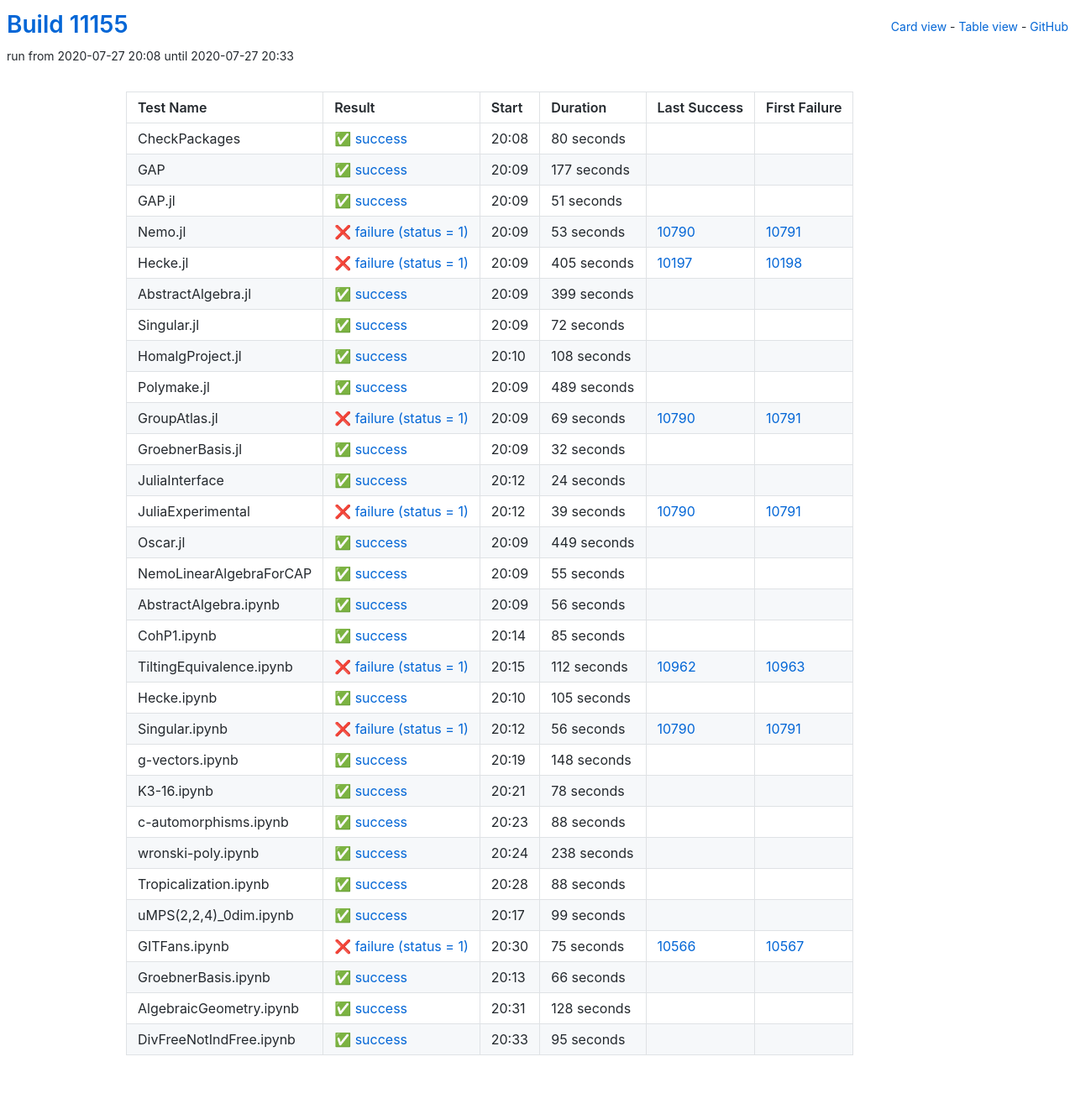
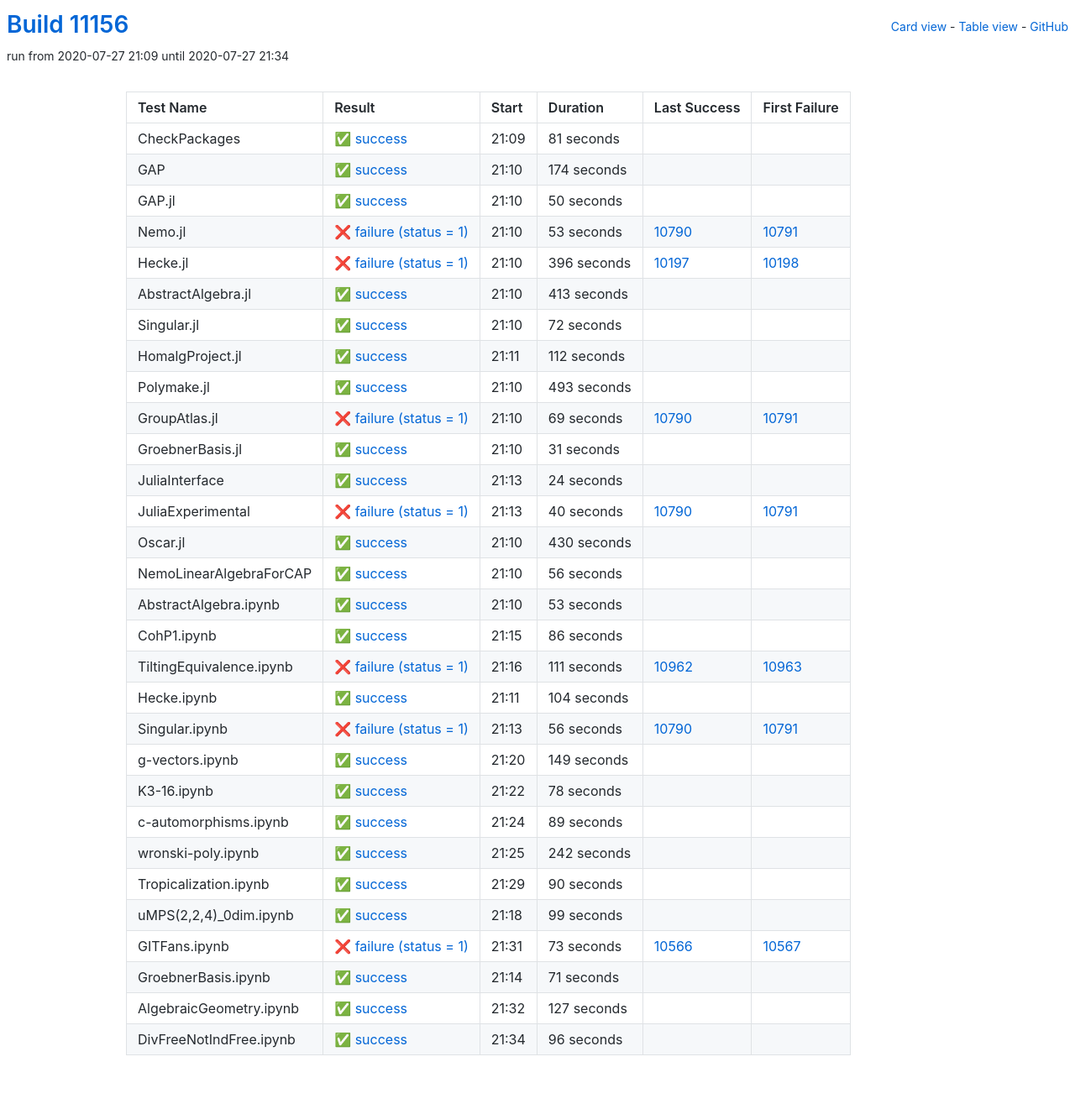
Before and after one commit to oscar-system/oscar-ci-status, a Jekyll site: the page built from table.html, in a window 1280 px wide. Shown: the whole page at 84% size. Built offline with Jekyll 4.4.1, drawn with Linux system fonts in a browser that asks for light colours.

Commit message:
Build #11156

```diff
--- a/_data/ci.yml
+++ b/_data/ci.yml
@@ -1,6 +1,6 @@
 ---
-build: 11155
-build_url: https://oscarci.mathematik.uni-kl.de/job/oscar/11155/
+build: 11156
+build_url: https://oscarci.mathematik.uni-kl.de/job/oscar/11156/
 job: oscar
 organization: oscar-system
 repo: oscar-ci-status
@@ -8,44 +8,44 @@
 tests:
 - name: CheckPackages
   id: checkpackages
-  log: https://oscarci.mathematik.uni-kl.de/job/oscar/11155/artifact/logs/build-11155/CheckPackages.log
-  start: 2020-07-27 20:08
+  log: https://oscarci.mathematik.uni-kl.de/job/oscar/11156/artifact/logs/build-11156/CheckPackages.log
+  start: 2020-07-27 21:09
   success: true
   exitcode: 0
   status: success
-  duration: 80
+  duration: 81
   last_success: false
   last_success_url:
   first_failure: false
   first_failure_url:
 - name: GAP
   id: gap
-  log: https://oscarci.mathematik.uni-kl.de/job/oscar/11155/artifact/logs/build-11155/GAP.log
-  start: 2020-07-27 20:09
+  log: https://oscarci.mathematik.uni-kl.de/job/oscar/11156/artifact/logs/build-11156/GAP.log
+  start: 2020-07-27 21:10
   success: true
   exitcode: 0
   status: success
-  duration: 177
+  duration: 174
   last_success: false
   last_success_url:
   first_failure: false
   first_failure_url:
 - name: GAP.jl
   id: gap-jl
-  log: https://oscarci.mathematik.uni-kl.de/job/oscar/11155/artifact/logs/build-11155/GAP.jl.log
-  start: 2020-07-27 20:09
+  log: https://oscarci.mathematik.uni-kl.de/job/oscar/11156/artifact/logs/build-11156/GAP.jl.log
+  start: 2020-07-27 21:10
   success: true
   exitcode: 0
   status: success
-  duration: 51
+  duration: 50
   last_success: false
   last_success_url:
   first_failure: false
   first_failure_url:
 - name: Nemo.jl
   id: nemo-jl
-  log: https://oscarci.mathematik.uni-kl.de/job/oscar/11155/artifact/logs/build-11155/Nemo.jl.log
-  start: 2020-07-27 20:09
+  log: https://oscarci.mathematik.uni-kl.de/job/oscar/11156/artifact/logs/build-11156/Nemo.jl.log
+  start: 2020-07-27 21:10
   success: false
   exitcode: 1
   status: failure
@@ -56,32 +56,32 @@
   first_failure_url: https://oscarci.mathematik.uni-kl.de/job/oscar/10791/
 - name: Hecke.jl
   id: hecke-jl
-  log: https://oscarci.mathematik.uni-kl.de/job/oscar/11155/artifact/logs/build-11155/Hecke.jl.log
-  start: 2020-07-27 20:09
+  log: https://oscarci.mathematik.uni-kl.de/job/oscar/11156/artifact/logs/build-11156/Hecke.jl.log
+  start: 2020-07-27 21:10
   success: false
   exitcode: 1
   status: failure
-  duration: 405
+  duration: 396
   last_success: 10197
   last_success_url: https://oscarci.mathematik.uni-kl.de/job/oscar/10197/
   first_failure: 10198
   first_failure_url: https://oscarci.mathematik.uni-kl.de/job/oscar/10198/
 - name: AbstractAlgebra.jl
   id: abstractalgebra-jl
-  log: https://oscarci.mathematik.uni-kl.de/job/oscar/11155/artifact/logs/build-11155/AbstractAlgebra.jl.log
-  start: 2020-07-27 20:09
+  log: https://oscarci.mathematik.uni-kl.de/job/oscar/11156/artifact/logs/build-11156/AbstractAlgebra.jl.log
+  start: 2020-07-27 21:10
   success: true
   exitcode: 0
   status: success
-  duration: 399
+  duration: 413
   last_success: false
   last_success_url:
   first_failure: false
   first_failure_url:
 - name: Singular.jl
   id: singular-jl
-  log: https://oscarci.mathematik.uni-kl.de/job/oscar/11155/artifact/logs/build-11155/Singular.jl.log
-  start: 2020-07-27 20:09
+  log: https://oscarci.mathematik.uni-kl.de/job/oscar/11156/artifact/logs/build-11156/Singular.jl.log
+  start: 2020-07-27 21:10
   success: true
   exitcode: 0
   status: success
@@ -92,32 +92,32 @@
   first_failure_url:
 - name: HomalgProject.jl
   id: homalgproject-jl
-  log: https://oscarci.mathematik.uni-kl.de/job/oscar/11155/artifact/logs/build-11155/HomalgProject.jl.log
-  start: 2020-07-27 20:10
+  log: https://oscarci.mathematik.uni-kl.de/job/oscar/11156/artifact/logs/build-11156/HomalgProject.jl.log
+  start: 2020-07-27 21:11
   success: true
   exitcode: 0
   status: success
-  duration: 108
+  duration: 112
   last_success: false
   last_success_url:
   first_failure: false
   first_failure_url:
 - name: Polymake.jl
   id: polymake-jl
-  log: https://oscarci.mathematik.uni-kl.de/job/oscar/11155/artifact/logs/build-11155/Polymake.jl.log
-  start: 2020-07-27 20:09
+  log: https://oscarci.mathematik.uni-kl.de/job/oscar/11156/artifact/logs/build-11156/Polymake.jl.log
+  start: 2020-07-27 21:10
   success: true
   exitcode: 0
   status: success
-  duration: 489
+  duration: 493
   last_success: false
   last_success_url:
   first_failure: false
   first_failure_url:
 - name: GroupAtlas.jl
   id: groupatlas-jl
-  log: https://oscarci.mathematik.uni-kl.de/job/oscar/11155/artifact/logs/build-11155/GroupAtlas.jl.log
-  start: 2020-07-27 20:09
+  log: https://oscarci.mathematik.uni-kl.de/job/oscar/11156/artifact/logs/build-11156/GroupAtlas.jl.log
+  start: 2020-07-27 21:10
   success: false
   exitcode: 1
   status: failure
@@ -128,20 +128,20 @@
   first_failure_url: https://oscarci.mathematik.uni-kl.de/job/oscar/10791/
 - name: GroebnerBasis.jl
   id: groebnerbasis-jl
-  log: https://oscarci.mathematik.uni-kl.de/job/oscar/11155/artifact/logs/build-11155/GroebnerBasis.jl.log
-  start: 2020-07-27 20:09
+  log: https://oscarci.mathematik.uni-kl.de/job/oscar/11156/artifact/logs/build-11156/GroebnerBasis.jl.log
+  start: 2020-07-27 21:10
   success: true
   exitcode: 0
   status: success
-  duration: 32
+  duration: 31
   last_success: false
   last_success_url:
   first_failure: false
   first_failure_url:
 - name: JuliaInterface
   id: juliainterface
-  log: https://oscarci.mathematik.uni-kl.de/job/oscar/11155/artifact/logs/build-11155/JuliaInterface.log
-  start: 2020-07-27 20:12
+  log: https://oscarci.mathematik.uni-kl.de/job/oscar/11156/artifact/logs/build-11156/JuliaInterface.log
+  start: 2020-07-27 21:13
   success: true
   exitcode: 0
   status: success
@@ -152,44 +152,32 @@
   first_failure_url:
 - name: JuliaExperimental
   id: juliaexperimental
-  log: https://oscarci.mathematik.uni-kl.de/job/oscar/11155/artifact/logs/build-11155/JuliaExperimental.log
-  start: 2020-07-27 20:12
+  log: https://oscarci.mathematik.uni-kl.de/job/oscar/11156/artifact/logs/build-11156/JuliaExperimental.log
+  start: 2020-07-27 21:13
   success: false
   exitcode: 1
   status: failure
-  duration: 39
+  duration: 40
   last_success: 10790
   last_success_url: https://oscarci.mathematik.uni-kl.de/job/oscar/10790/
   first_failure: 10791
   first_failure_url: https://oscarci.mathematik.uni-kl.de/job/oscar/10791/
 - name: Oscar.jl
   id: oscar-jl
-  log: https://oscarci.mathematik.uni-kl.de/job/oscar/11155/artifact/logs/build-11155/Oscar.jl.log
-  start: 2020-07-27 20:09
+  log: https://oscarci.mathematik.uni-kl.de/job/oscar/11156/artifact/logs/build-11156/Oscar.jl.log
+  start: 2020-07-27 21:10
   success: true
   exitcode: 0
   status: success
-  duration: 449
+  duration: 430
   last_success: false
   last_success_url:
   first_failure: false
   first_failure_url:
 - name: NemoLinearAlgebraForCAP
   id: nemolinearalgebraforcap
-  log: https://oscarci.mathematik.uni-kl.de/job/oscar/11155/artifact/logs/build-11155/NemoLinearAlgebraForCAP.log
-  start: 2020-07-27 20:09
-  success: true
-  exitcode: 0
-  status: success
-  duration: 55
-  last_success: false
-  last_success_url:
-  first_failure: false
-  first_failure_url:
-- name: AbstractAlgebra.ipynb
-  id: abstractalgebra-ipynb
-  log: https://oscarci.mathematik.uni-kl.de/job/oscar/11155/artifact/logs/build-11155/AbstractAlgebra.ipynb.log
-  start: 2020-07-27 20:09
+  log: https://oscarci.mathematik.uni-kl.de/job/oscar/11156/artifact/logs/build-11156/NemoLinearAlgebraForCAP.log
+  start: 2020-07-27 21:10
   success: true
   exitcode: 0
   status: success
@@ -198,46 +186,58 @@
   last_success_url:
   first_failure: false
   first_failure_url:
-- name: CohP1.ipynb
-  id: cohp1-ipynb
-  log: https://oscarci.mathematik.uni-kl.de/job/oscar/11155/artifact/logs/build-11155/CohP1.ipynb.log
-  start: 2020-07-27 20:14
+- name: AbstractAlgebra.ipynb
+  id: abstractalgebra-ipynb
+  log: https://oscarci.mathematik.uni-kl.de/job/oscar/11156/artifact/logs/build-11156/AbstractAlgebra.ipynb.log
+  start: 2020-07-27 21:10
   success: true
   exitcode: 0
   status: success
-  duration: 85
+  duration: 53
+  last_success: false
+  last_success_url:
+  first_failure: false
+  first_failure_url:
+- name: CohP1.ipynb
+  id: cohp1-ipynb
+  log: https://oscarci.mathematik.uni-kl.de/job/oscar/11156/artifact/logs/build-11156/CohP1.ipynb.log
+  start: 2020-07-27 21:15
+  success: true
+  exitcode: 0
+  status: success
+  duration: 86
   last_success: false
   last_success_url:
   first_failure: false
   first_failure_url:
 - name: TiltingEquivalence.ipynb
   id: tiltingequivalence-ipynb
-  log: https://oscarci.mathematik.uni-kl.de/job/oscar/11155/artifact/logs/build-11155/TiltingEquivalence.ipynb.log
-  start: 2020-07-27 20:15
+  log: https://oscarci.mathematik.uni-kl.de/job/oscar/11156/artifact/logs/build-11156/TiltingEquivalence.ipynb.log
+  start: 2020-07-27 21:16
   success: false
   exitcode: 1
   status: failure
-  duration: 112
+  duration: 111
   last_success: 10962
   last_success_url: https://oscarci.mathematik.uni-kl.de/job/oscar/10962/
   first_failure: 10963
   first_failure_url: https://oscarci.mathematik.uni-kl.de/job/oscar/10963/
 - name: Hecke.ipynb
   id: hecke-ipynb
-  log: https://oscarci.mathematik.uni-kl.de/job/oscar/11155/artifact/logs/build-11155/Hecke.ipynb.log
-  start: 2020-07-27 20:10
+  log: https://oscarci.mathematik.uni-kl.de/job/oscar/11156/artifact/logs/build-11156/Hecke.ipynb.log
+  start: 2020-07-27 21:11
   success: true
   exitcode: 0
   status: success
-  duration: 105
+  duration: 104
   last_success: false
   last_success_url:
   first_failure: false
   first_failure_url:
 - name: Singular.ipynb
   id: singular-ipynb
-  log: https://oscarci.mathematik.uni-kl.de/job/oscar/11155/artifact/logs/build-11155/Singular.ipynb.log
-  start: 2020-07-27 20:12
+  log: https://oscarci.mathematik.uni-kl.de/job/oscar/11156/artifact/logs/build-11156/Singular.ipynb.log
+  start: 2020-07-27 21:13
   success: false
   exitcode: 1
   status: failure
@@ -248,20 +248,20 @@
   first_failure_url: https://oscarci.mathematik.uni-kl.de/job/oscar/10791/
 - name: g-vectors.ipynb
   id: g-vectors-ipynb
-  log: https://oscarci.mathematik.uni-kl.de/job/oscar/11155/artifact/logs/build-11155/g-vectors.ipynb.log
-  start: 2020-07-27 20:19
+  log: https://oscarci.mathematik.uni-kl.de/job/oscar/11156/artifact/logs/build-11156/g-vectors.ipynb.log
+  start: 2020-07-27 21:20
   success: true
   exitcode: 0
   status: success
-  duration: 148
+  duration: 149
   last_success: false
   last_success_url:
   first_failure: false
   first_failure_url:
 - name: K3-16.ipynb
   id: k3-16-ipynb
-  log: https://oscarci.mathematik.uni-kl.de/job/oscar/11155/artifact/logs/build-11155/K3-16.ipynb.log
-  start: 2020-07-27 20:21
+  log: https://oscarci.mathematik.uni-kl.de/job/oscar/11156/artifact/logs/build-11156/K3-16.ipynb.log
+  start: 2020-07-27 21:22
   success: true
   exitcode: 0
   status: success
@@ -272,44 +272,44 @@
   first_failure_url:
 - name: c-automorphisms.ipynb
   id: c-automorphisms-ipynb
-  log: https://oscarci.mathematik.uni-kl.de/job/oscar/11155/artifact/logs/build-11155/c-automorphisms.ipynb.log
-  start: 2020-07-27 20:23
+  log: https://oscarci.mathematik.uni-kl.de/job/oscar/11156/artifact/logs/build-11156/c-automorphisms.ipynb.log
+  start: 2020-07-27 21:24
   success: true
   exitcode: 0
   status: success
-  duration: 88
+  duration: 89
   last_success: false
   last_success_url:
   first_failure: false
   first_failure_url:
 - name: wronski-poly.ipynb
   id: wronski-poly-ipynb
-  log: https://oscarci.mathematik.uni-kl.de/job/oscar/11155/artifact/logs/build-11155/wronski-poly.ipynb.log
-  start: 2020-07-27 20:24
+  log: https://oscarci.mathematik.uni-kl.de/job/oscar/11156/artifact/logs/build-11156/wronski-poly.ipynb.log
+  start: 2020-07-27 21:25
   success: true
   exitcode: 0
   status: success
-  duration: 238
+  duration: 242
   last_success: false
   last_success_url:
   first_failure: false
   first_failure_url:
 - name: Tropicalization.ipynb
   id: tropicalization-ipynb
-  log: https://oscarci.mathematik.uni-kl.de/job/oscar/11155/artifact/logs/build-11155/Tropicalization.ipynb.log
-  start: 2020-07-27 20:28
+  log: https://oscarci.mathematik.uni-kl.de/job/oscar/11156/artifact/logs/build-11156/Tropicalization.ipynb.log
+  start: 2020-07-27 21:29
   success: true
   exitcode: 0
   status: success
-  duration: 88
+  duration: 90
   last_success: false
   last_success_url:
   first_failure: false
   first_failure_url:
 - name: uMPS(2,2,4)_0dim.ipynb
   id: umps-2-2-4-0dim-ipynb
-  log: https://oscarci.mathematik.uni-kl.de/job/oscar/11155/artifact/logs/build-11155/uMPS-2-2-4-_0dim.ipynb.log
-  start: 2020-07-27 20:17
+  log: https://oscarci.mathematik.uni-kl.de/job/oscar/11156/artifact/logs/build-11156/uMPS-2-2-4-_0dim.ipynb.log
+  start: 2020-07-27 21:18
   success: true
   exitcode: 0
   status: success
@@ -320,48 +320,48 @@
   first_failure_url:
 - name: GITFans.ipynb
   id: gitfans-ipynb
-  log: https://oscarci.mathematik.uni-kl.de/job/oscar/11155/artifact/logs/build-11155/GITFans.ipynb.log
-  start: 2020-07-27 20:30
+  log: https://oscarci.mathematik.uni-kl.de/job/oscar/11156/artifact/logs/build-11156/GITFans.ipynb.log
+  start: 2020-07-27 21:31
   success: false
   exitcode: 1
   status: failure
-  duration: 75
+  duration: 73
   last_success: 10566
   last_success_url: https://oscarci.mathematik.uni-kl.de/job/oscar/10566/
   first_failure: 10567
   first_failure_url: https://oscarci.mathematik.uni-kl.de/job/oscar/10567/
 - name: GroebnerBasis.ipynb
   id: groebnerbasis-ipynb
-  log: https://oscarci.mathematik.uni-kl.de/job/oscar/11155/artifact/logs/build-11155/GroebnerBasis.ipynb.log
-  start: 2020-07-27 20:13
+  log: https://oscarci.mathematik.uni-kl.de/job/oscar/11156/artifact/logs/build-11156/GroebnerBasis.ipynb.log
+  start: 2020-07-27 21:14
   success: true
   exitcode: 0
   status: success
-  duration: 66
+  duration: 71
   last_success: false
   last_success_url:
   first_failure: false
   first_failure_url:
 - name: AlgebraicGeometry.ipynb
   id: algebraicgeometry-ipynb
-  log: https://oscarci.mathematik.uni-kl.de/job/oscar/11155/artifact/logs/build-11155/AlgebraicGeometry.ipynb.log
-  start: 2020-07-27 20:31
+  log: https://oscarci.mathematik.uni-kl.de/job/oscar/11156/artifact/logs/build-11156/AlgebraicGeometry.ipynb.log
+  start: 2020-07-27 21:32
   success: true
   exitcode: 0
   status: success
-  duration: 128
+  duration: 127
   last_success: false
   last_success_url:
   first_failure: false
   first_failure_url:
 - name: DivFreeNotIndFree.ipynb
   id: divfreenotindfree-ipynb
-  log: https://oscarci.mathematik.uni-kl.de/job/oscar/11155/artifact/logs/build-11155/DivFreeNotIndFree.ipynb.log
-  start: 2020-07-27 20:33
+  log: https://oscarci.mathematik.uni-kl.de/job/oscar/11156/artifact/logs/build-11156/DivFreeNotIndFree.ipynb.log
+  start: 2020-07-27 21:34
   success: true
   exitcode: 0
   status: success
-  duration: 95
+  duration: 96
   last_success: false
   last_success_url:
   first_failure: false
```
Also changed, not shown: README.md.
